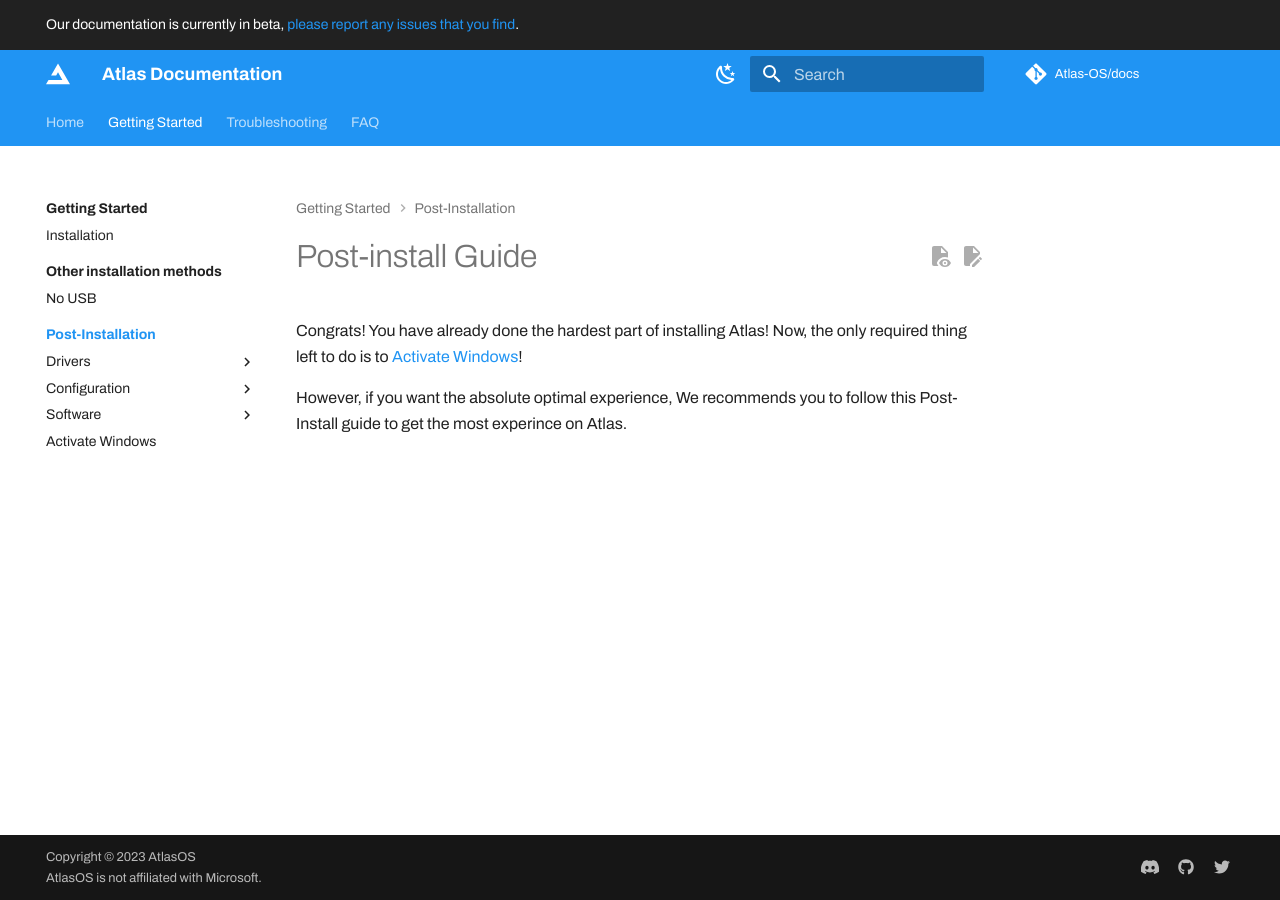
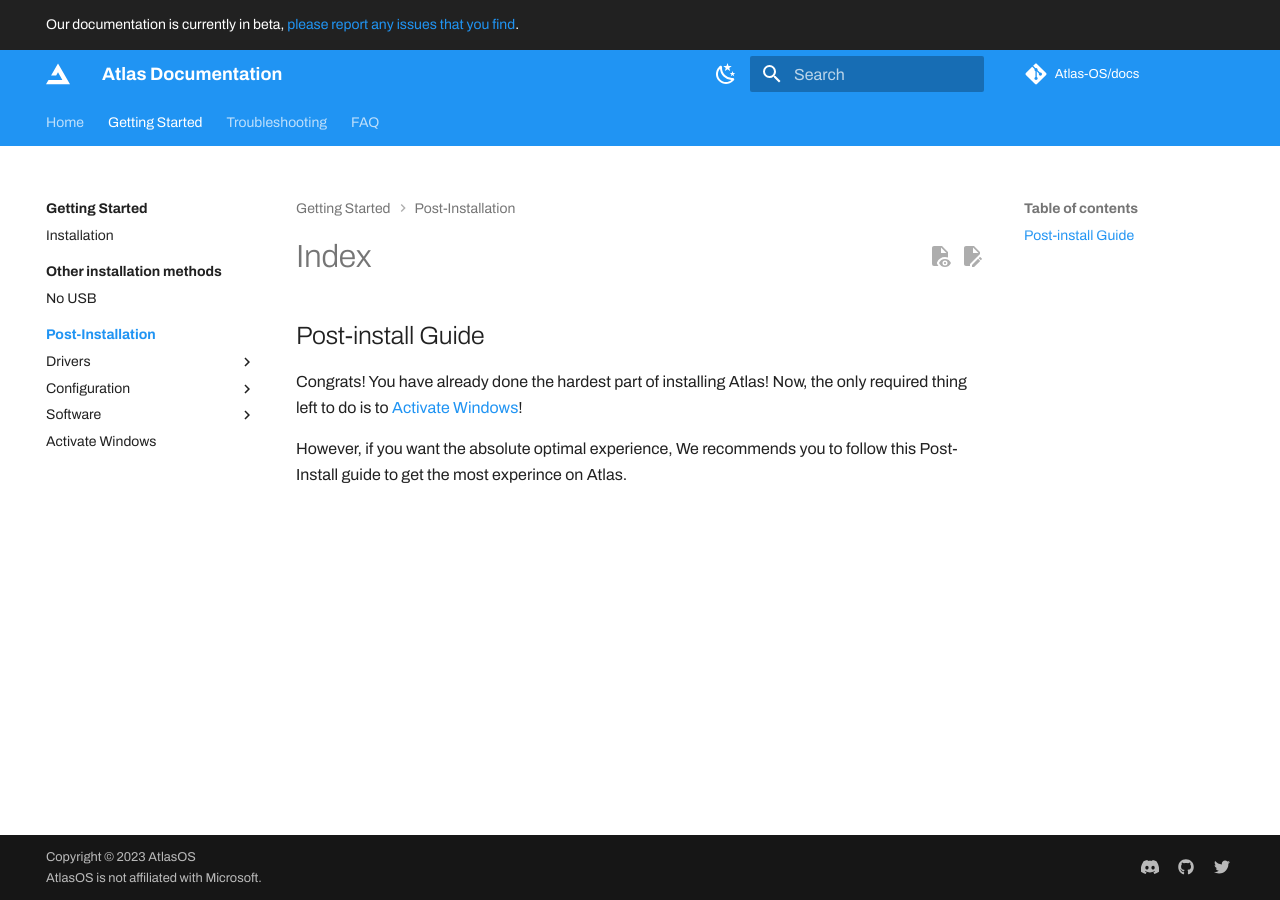
Before and after one commit to Atlas-OS/docs, an MkDocs documentation site: the page built from docs/getting-started/post-installation/index.md, in a window 1280 px wide. Built offline with MkDocs 1.6.1 and Material for MkDocs 9.7.7, drawn with Linux system fonts in a browser that asks for light colours; some web fonts are replaced; plug-ins that fetch from the network failed and are left out; comment, search, counter and statistics services are not loaded.

Commit message:
Update index.md

```diff
--- a/docs/getting-started/post-installation/index.md
+++ b/docs/getting-started/post-installation/index.md
@@ -1,4 +1,4 @@
-# Post-install Guide
+## Post-install Guide
 
 Congrats! You have already done the hardest part of installing Atlas! Now, the only required thing left to do is to [Activate Windows](/getting-started/post-installation/activate-windows/)!
 
```
